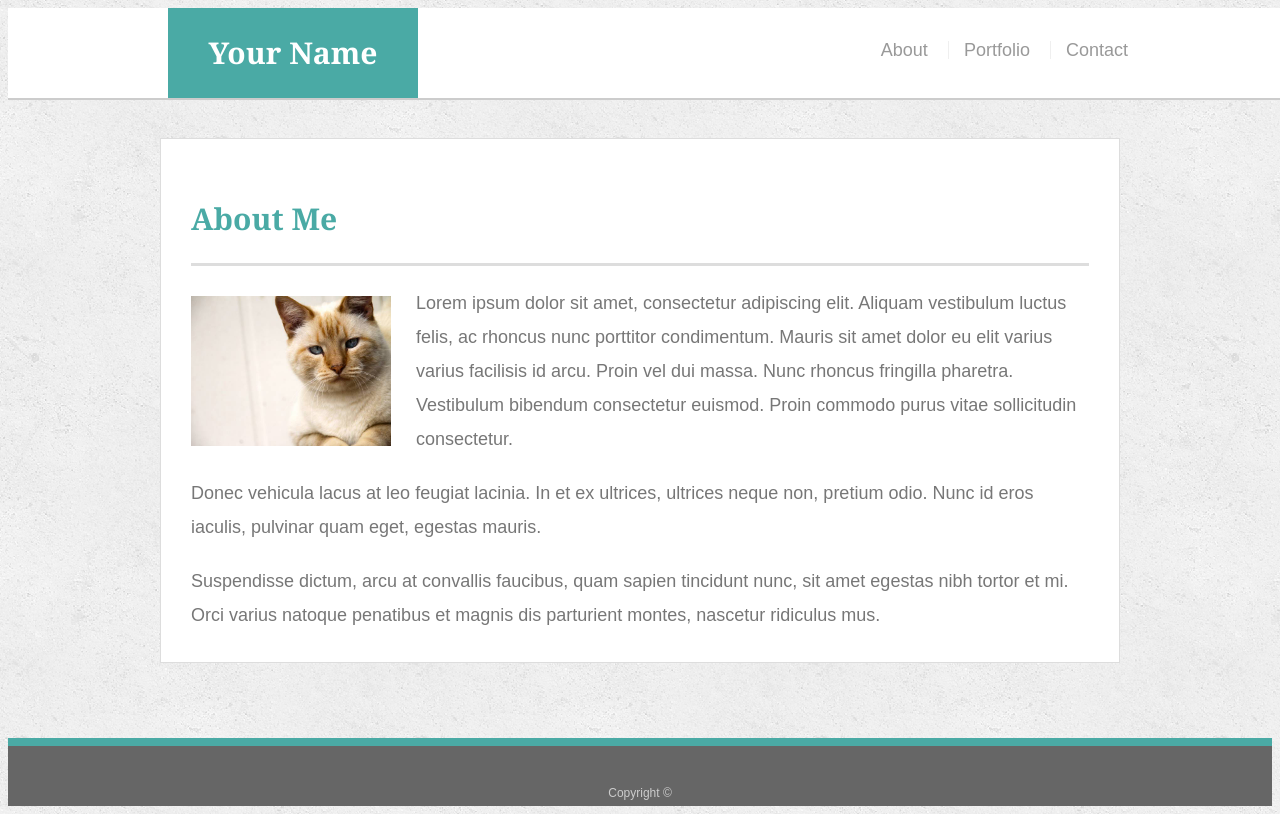
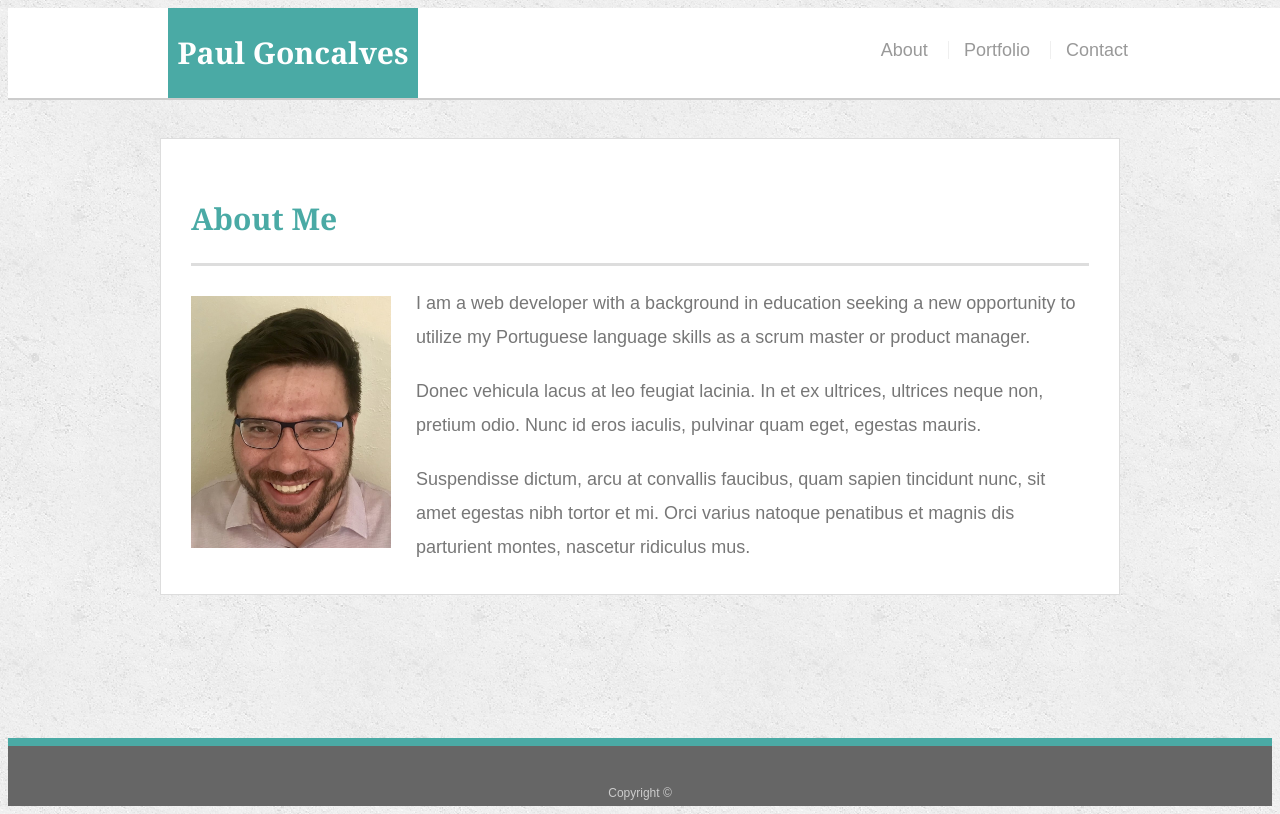
Before and after one commit to paulgon/Responsive-Portfolio, a plain HTML site: page index.html in a window 1280 px wide. Drawn offline with Linux system fonts and the light colour scheme.

Commit message:
added profile pic

```diff
--- a/index.html
+++ b/index.html
@@ -3,7 +3,7 @@
 
 <head>
   <meta charset="UTF-8">
-  <title>About | Your Name</title>
+  <title>About | Paul Goncalves</title>
   <link rel="stylesheet" type="text/css" href="assets/css/style.css">
 </head>
 
@@ -11,7 +11,7 @@
 
   <header id="masthead">
     <div class="container">
-      <a href="index.html" id="logo">Your Name</a>
+      <a href="index.html" id="logo">Paul Goncalves</a>
       <nav>
         <a href="index.html">About</a>
         <a href="portfolio.html">Portfolio</a>
@@ -24,9 +24,10 @@
     <section class="main-section">
       <h1>About Me</h1>
 
-      <img src="assets/images/cat.jpg" class="auth-image" alt="Your Name">
+      <img src="assets/images/profPic.png" class="auth-image" alt="Your Name">
 
-      <p>Lorem ipsum dolor sit amet, consectetur adipiscing elit. Aliquam vestibulum luctus felis, ac rhoncus nunc porttitor condimentum. Mauris sit amet dolor eu elit varius varius facilisis id arcu. Proin vel dui massa. Nunc rhoncus fringilla pharetra. Vestibulum bibendum consectetur euismod. Proin commodo purus vitae sollicitudin consectetur.</p>
+      <p>I am a web developer with a background in education seeking a new opportunity to utilize my Portuguese language skills
+      as a scrum master or product manager.</p>
 
       <p>Donec vehicula lacus at leo feugiat lacinia. In et ex ultrices, ultrices neque non, pretium odio. Nunc id eros iaculis, pulvinar quam eget, egestas mauris.</p>
 
```
Also changed, not shown: assets/images/profPic.png (added).
